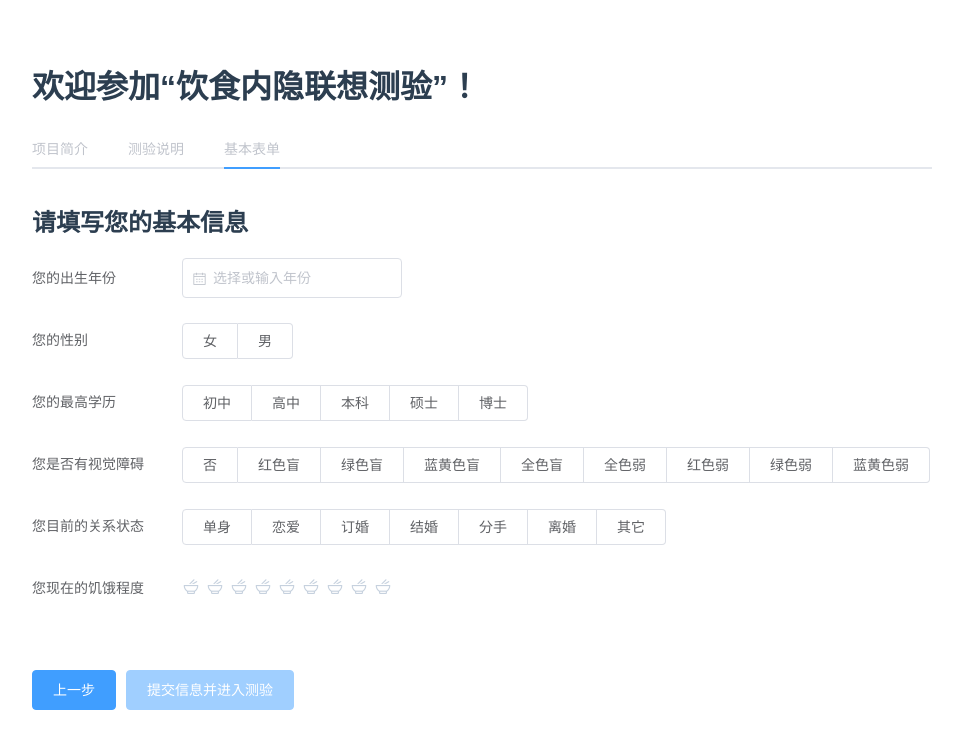
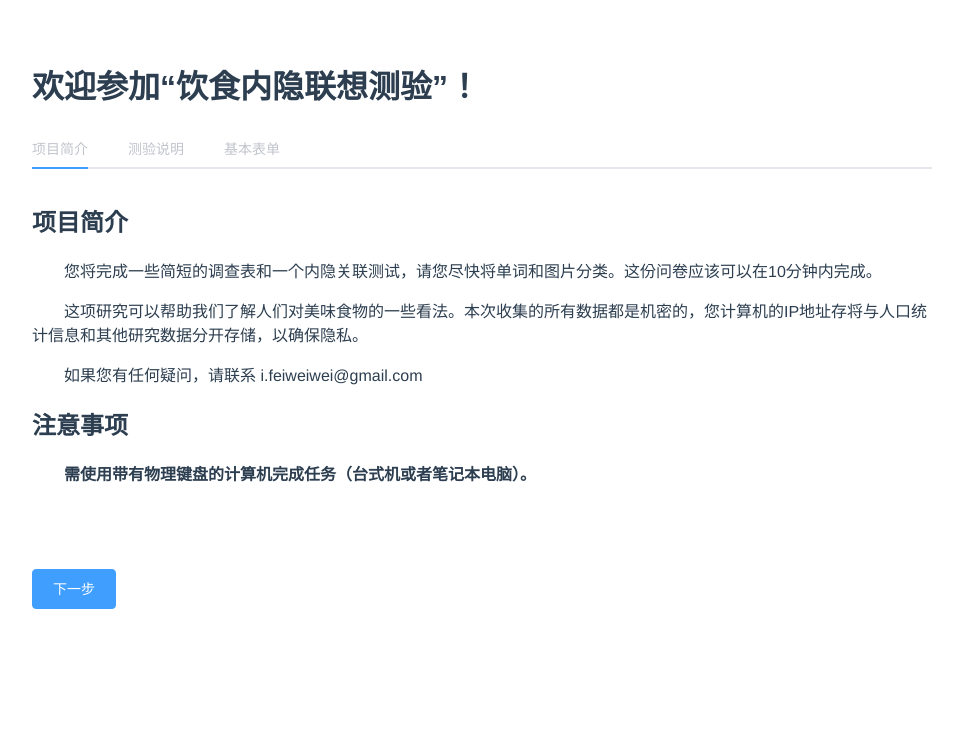
Before and after one commit to cmsax/IAT, a Vue app in the folder spa/iat/: page /iat/welcome in a window 1280 px wide. Shown: the top 748 px of the page, without its empty margins (158-1121 px from the left). Built offline with nearby package versions, Linux system fonts and the light colour scheme.

Commit message:
update index

```diff
--- a/spa/iat/src/views/IAT/Welcome.vue
+++ b/spa/iat/src/views/IAT/Welcome.vue
@@ -191,7 +191,7 @@ export default class Welcome extends Vue {
     positive: ["美味的", "可口的", "诱人的", "吸引人的", "令人垂涎的"],
     negative: ["乏味的", "不吸引人的", "无味的", "不好吃的", "不美味的"]
   };
-  private currentTabIndex = 2;
+  private currentTabIndex = 0;
   private userFormName = "userBaiscForm";
   private rateConfig: RateConfig = {
     texts: [
```
